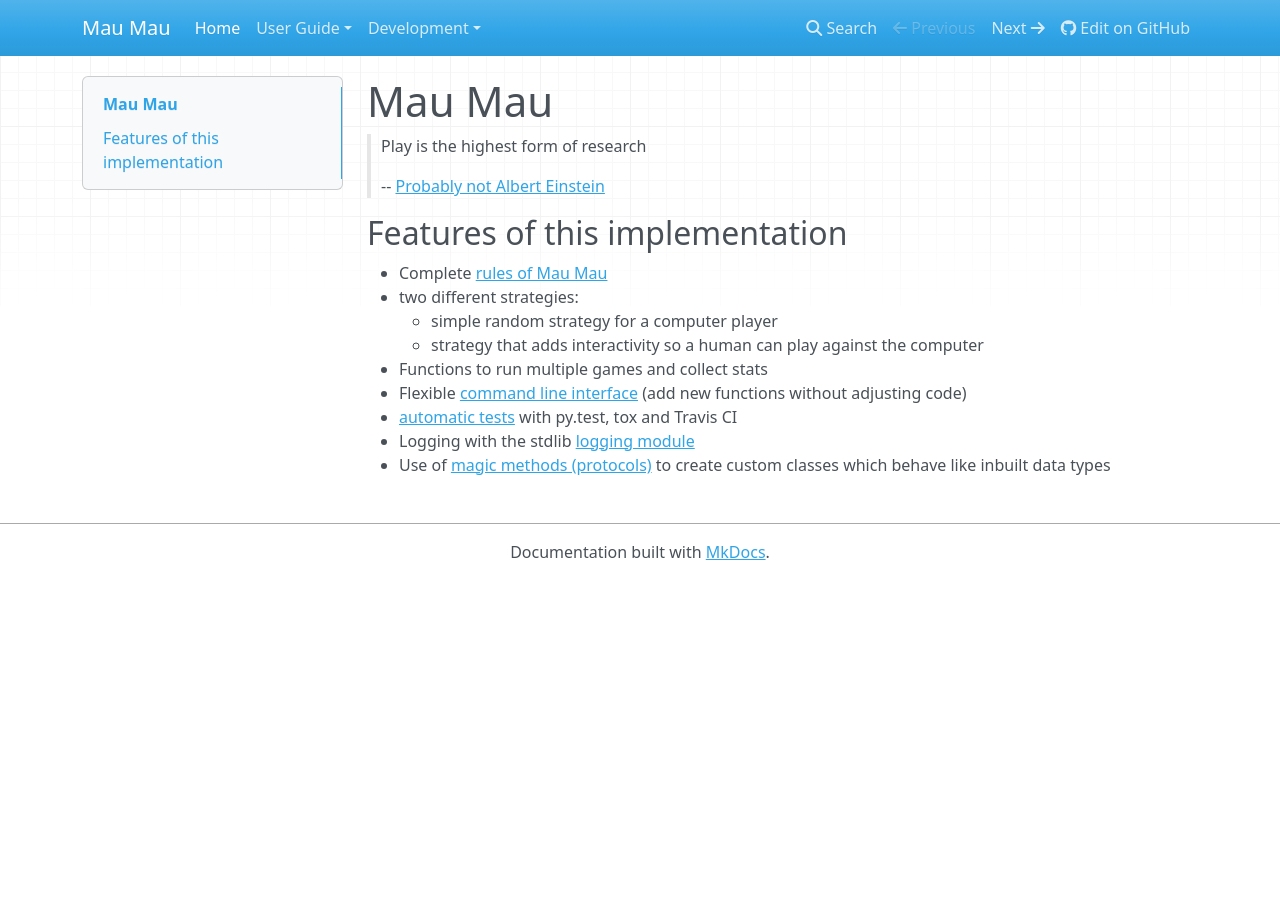
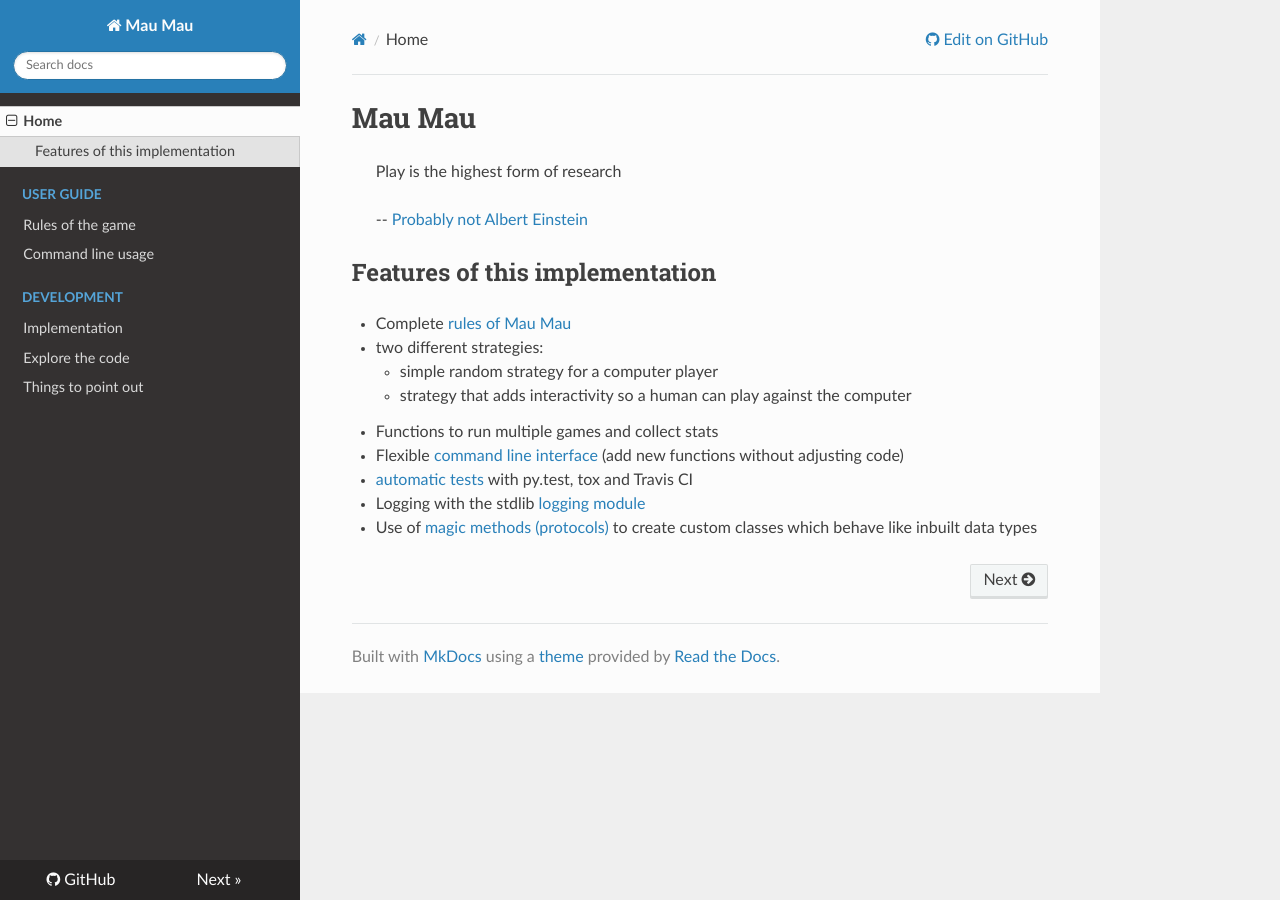
Before and after one commit to obestwalter/mau-mau, an MkDocs documentation site: the page built from docs/index.md, in a window 1280 px wide. Built offline with MkDocs 1.6.1, drawn with Linux system fonts in a browser that asks for light colours; nearby versions of some CDN libraries; old or Windows-style settings are respelled for this version of MkDocs.

Commit message:
try if using readthedocs theme helps

```diff
--- a/mkdocs.yml
+++ b/mkdocs.yml
@@ -1,4 +1,4 @@
-#theme: readthedocs
+theme: readthedocs
 site_name: Mau Mau
 
 pages:
```
